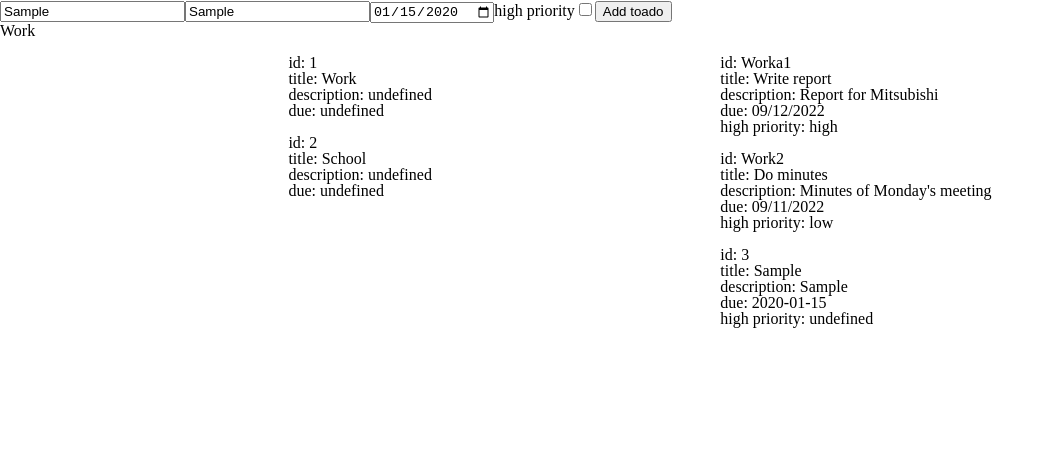
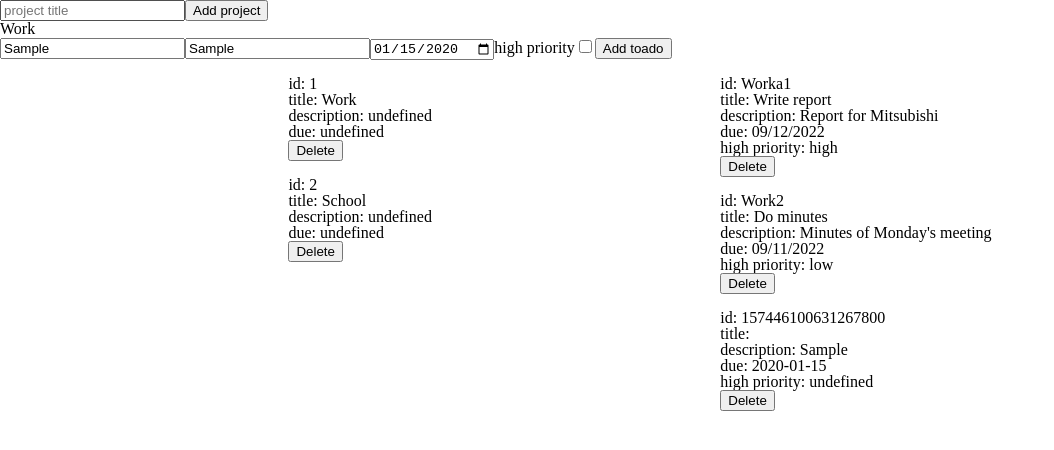
Before and after one commit to xsjark/odin_todolist_project, a website built with webpack: page dist/index.html in a window 1280 px wide. Both pictures are taken after typing "Sample", "Sample", "2020-01-15" into the empty fields and a click on the button "Add toado". Shown: the whole page, without its empty margins (0-1054 px from the left). Built offline with nearby package versions, Linux system fonts and the light colour scheme.

Commit message:
functionality good

```diff
--- a/src/components/ProjectList.js
+++ b/src/components/ProjectList.js
@@ -1,6 +1,7 @@
 
 const { default: projects } = require("../hardcode");
 const TodoList = require("./TodoList");
+const setAttributes = require("../utils");
 
 class ProjectList {
     constructor() {
@@ -9,32 +10,46 @@ class ProjectList {
     }
 
 
-    // // Factory function for todo
-    // createProject(title, description, dueDate, high_priority){
-    //     // return {
-    //     //     id: this.todos.length + 1,
-    //     //     title: title,
-    //     //     description: description,
-    //     //     dueDate: dueDate,
-    //     //     high_priority:  high_priority
-    //     // }
-    // }
+    // Factory function for todo
+    createProject(title){
+        return {
+            id: new Date().getTime() * Math.random() * 100000,
+            title: title,
+            todos: []
+        }
+    }
 
-    // removeProject(id){
-    // //   this.todos = this.todos.filter((obj) => obj.id !== id);
-    // //   this.renderTodos()
-    // };
+    removeProject(id){
+      this.projects = this.projects.filter((obj) => obj.id !== id);
+      this.renderProjects()
+    };
 
-    // // Push contents of inputs to array
-    // addProject(){
-    //     // this.todos.push(this.createTodo(
-    //     //     document.getElementById("title").value,
-    //     //     document.getElementById("description").value,
-    //     //     document.getElementById("due").value,
-    //     //     document.getElementById("high_priority").checked
-    //     // ))
-    // }
-
+    // Push contents of inputs to array
+    addProject(){
+        this.projects.push(this.createProject(
+            document.getElementById("title").value,
+        ))
+    }
+    renderForm() {
+        const form = document.createElement("form")
+        const formTitle = document.createElement("legend")
+        const titleInput = document.createElement("input")
+        setAttributes(titleInput, {
+            id: "title",
+            type: "text",
+            placeholder: "project title",
+            required: true
+        })
+        const addTodoButton = document.createElement("button")
+        addTodoButton.innerText = "Add project"
+        addTodoButton.addEventListener('click', (event) => {
+            event.preventDefault()
+            this.addProject()
+            this.renderProjects()
+        });
+        form.append(titleInput, addTodoButton, formTitle)
+        document.getElementById("project__form-container").replaceChildren(form)
+    }
     // Render all items in array
     renderProjects(){
       const element = document.createElement("div")
@@ -46,7 +61,12 @@ class ProjectList {
                 description: ${this.projects[i].description}
                 due: ${this.projects[i].dueDate}
             `
-            element.appendChild(item)
+            const deleteButton = document.createElement("button")
+            deleteButton.innerText = "Delete"
+            element.append(item, deleteButton)
+            deleteButton.addEventListener('click', () =>{
+                this.removeProject(this.projects[i].id)
+            })
             item.addEventListener('click', () =>{
                 let button = new TodoList(this.projects, i)
                 // this.removeTodo(this.todos[i].id)
--- a/src/components/TodoList.js
+++ b/src/components/TodoList.js
@@ -12,7 +12,7 @@ const setAttributes = require("../utils");
     // Factory function for todo
     createTodo(title, description, dueDate, high_priority){
         return {
-            id: this.todos.length + 1,
+            id: new Date().getTime() * Math.random() * 100000,
             title: title,
             description: description,
             dueDate: dueDate,
@@ -44,7 +44,7 @@ const setAttributes = require("../utils");
 
     renderForm() {
         const form = document.createElement("form")
-        const formTitle = document.createElement("legend")
+        const formTitle = document.createElement("p")
         formTitle.innerText = this.project.title
         const titleInput = document.createElement("input")
         setAttributes(titleInput, {
@@ -85,8 +85,8 @@ const setAttributes = require("../utils");
             this.addTodo()
             this.renderTodos()
         });
-        form.append(titleInput, descriptionInput, dueDateInput, highPriorityLabel, highPriorityInput, addTodoButton, formTitle)
-        document.getElementById("form-container").replaceChildren(form)
+        form.append(formTitle, titleInput, descriptionInput, dueDateInput, highPriorityLabel, highPriorityInput, addTodoButton)
+        document.getElementById("todo__form-container").replaceChildren(form)
 
     }
 
@@ -102,8 +102,11 @@ const setAttributes = require("../utils");
                 due: ${this.todos[i].dueDate}
                 high priority: ${this.todos[i].priority}
             `
-            element.appendChild(item)
-            item.addEventListener('click', () =>{
+            const deleteButton = document.createElement("button")
+            deleteButton.innerText = "Delete"
+            element.append(item, deleteButton)
+
+            deleteButton.addEventListener('click', () =>{
                 this.removeTodo(this.todos[i].id)
             })
       }
--- a/src/index.js
+++ b/src/index.js
@@ -19,6 +19,7 @@ import "./style.css"
 
     let projectlist = new ProjectList()
     projectlist.renderProjects()
+    projectlist.renderForm()
 
 
 
```
Also changed, not shown: dist/index.html, dist/main.js.
